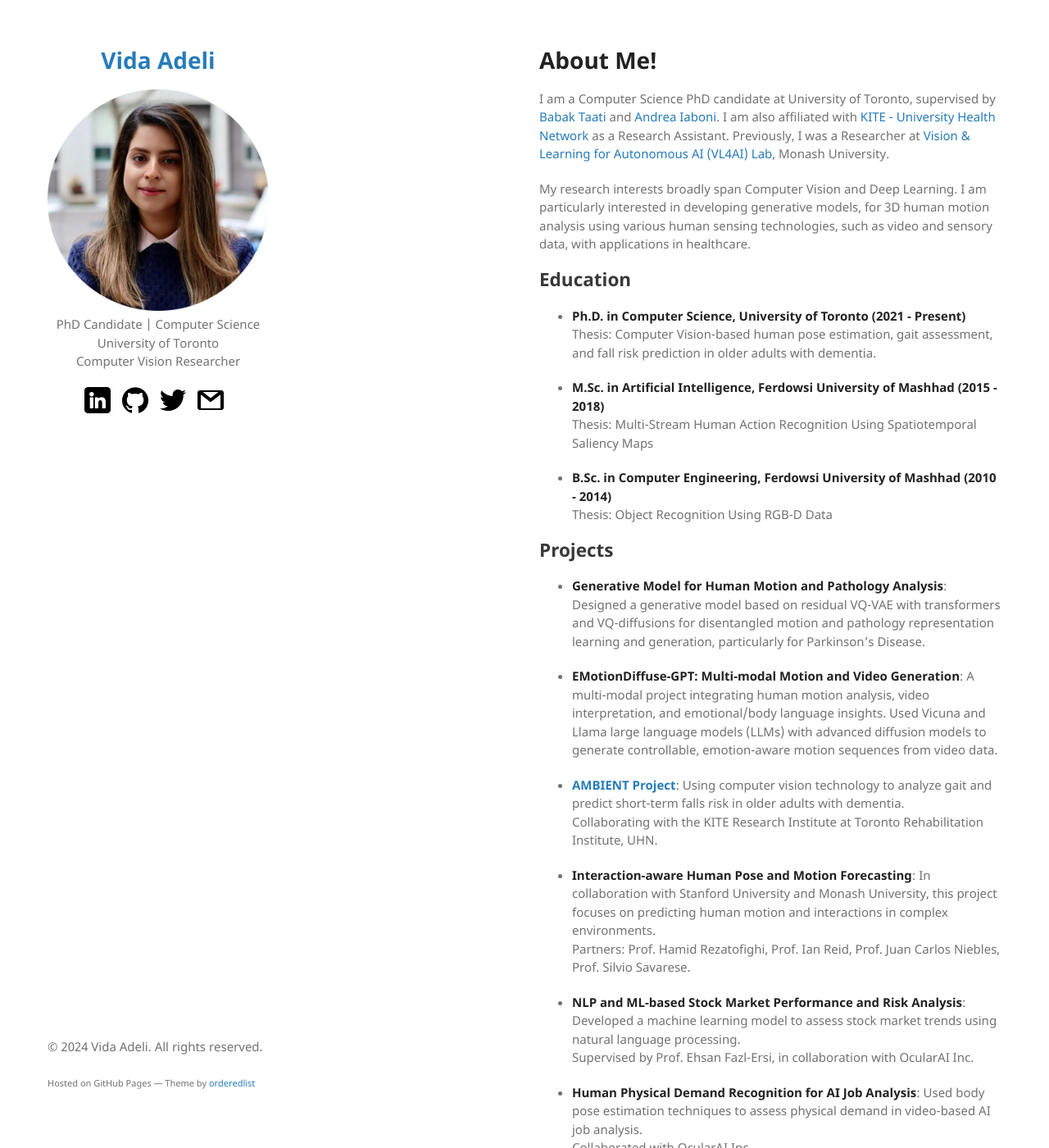
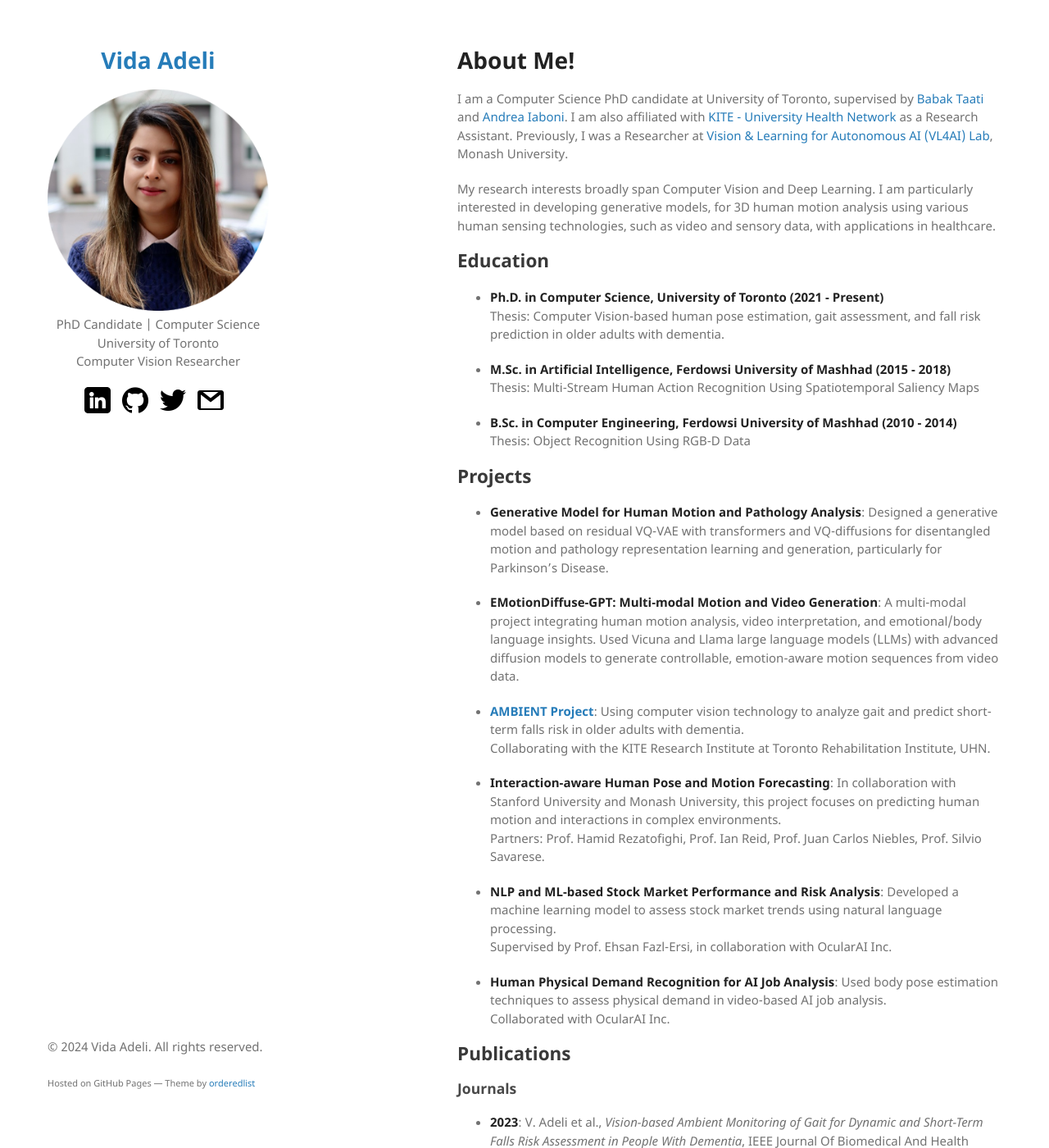
Before and after one commit to vadeli/vadeli.github.io, a Jekyll site: the page built from index.md, in a window 1280 px wide and 1400 px high. Shown: the whole window at 82% size. Built offline with Jekyll 4.4.1, drawn with Linux system fonts in a browser that asks for light colours; our own code applies the rules of GitHub Pages for plain Markdown files.

Commit message:
Update jekyll-theme-minimal.scss

```diff
--- a/_sass/jekyll-theme-minimal.scss
+++ b/_sass/jekyll-theme-minimal.scss
@@ -187,7 +187,7 @@
 }
 
 section {
-  width: calc(100% - 600px);
+  width: calc(100% - 500px);
   float:right;
   padding-bottom:50px;
 }
```
